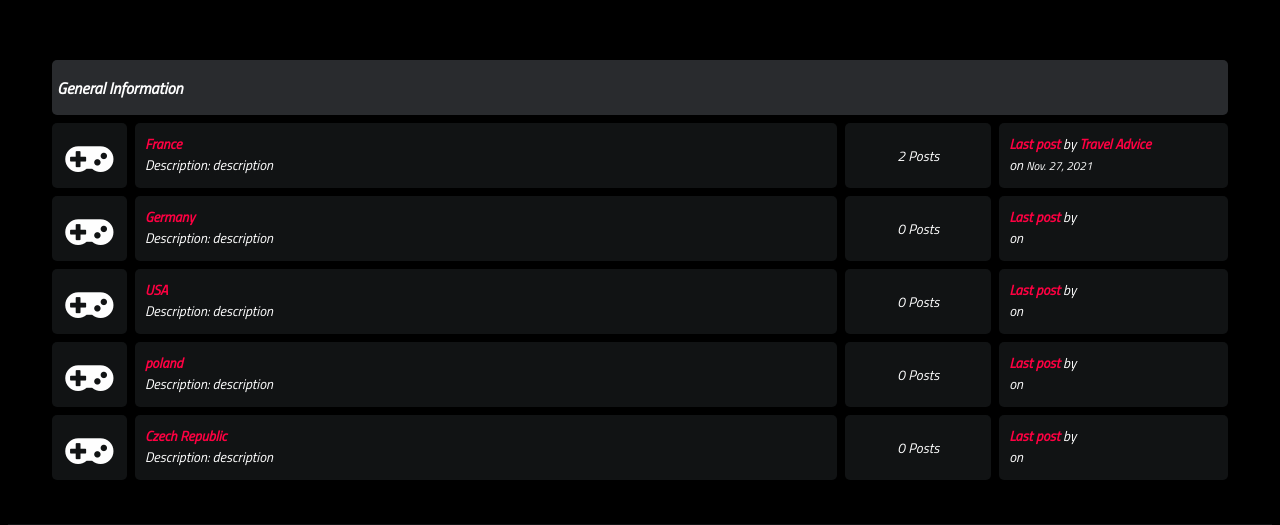
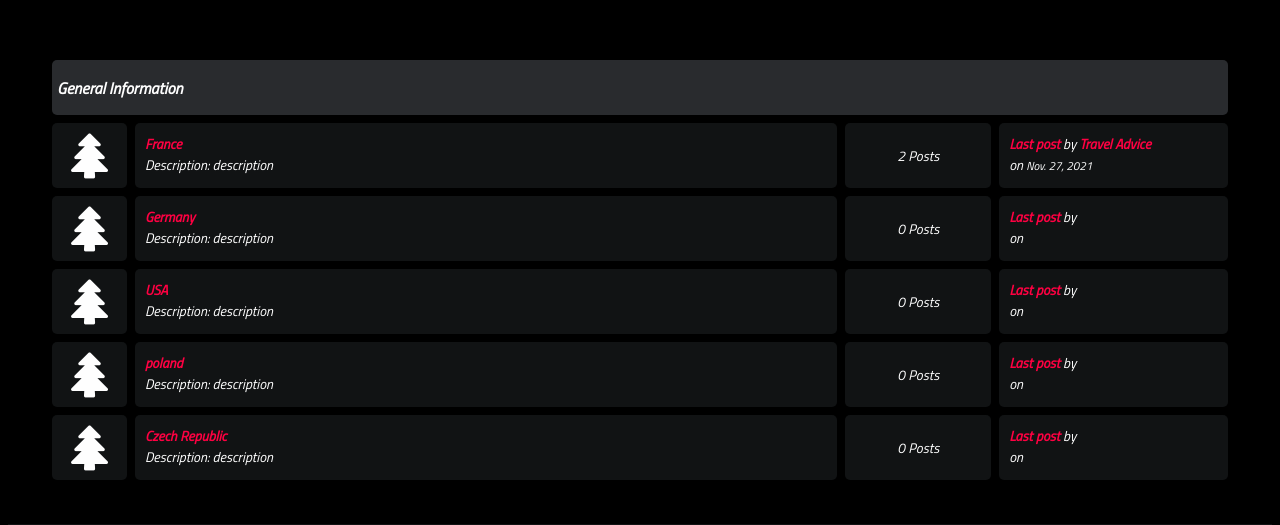
Before and after one commit to dani33339/Travel-Advice, a Django app: page / in a window 1280 px wide. Shown: the part 150-675 px from the top of the page. Run offline with Django 3.2, Linux system fonts and the light colour scheme; data comes from the database, SQL or seed files in the repository; parts of the project's set-up code (start-up, migrations or seed data) failed here and were passed over.

Commit message:
change the icon of the posts

```diff
--- a/main/templates/main/forums.html
+++ b/main/templates/main/forums.html
@@ -11,7 +11,7 @@
                 {% for forum in forums %}
                     <div class="subforum-row">
                         <div class="subforum-icon subforum-column center">
-                            <i class="fa fa-gamepad"></i>
+                            <i class="fa fa-tree"></i>
                         </div>
                         <div class="subforum-description subforum-column">
                             <h4><a href="{{forum.get_url}}">{{forum.title}}</a></h4>
```
